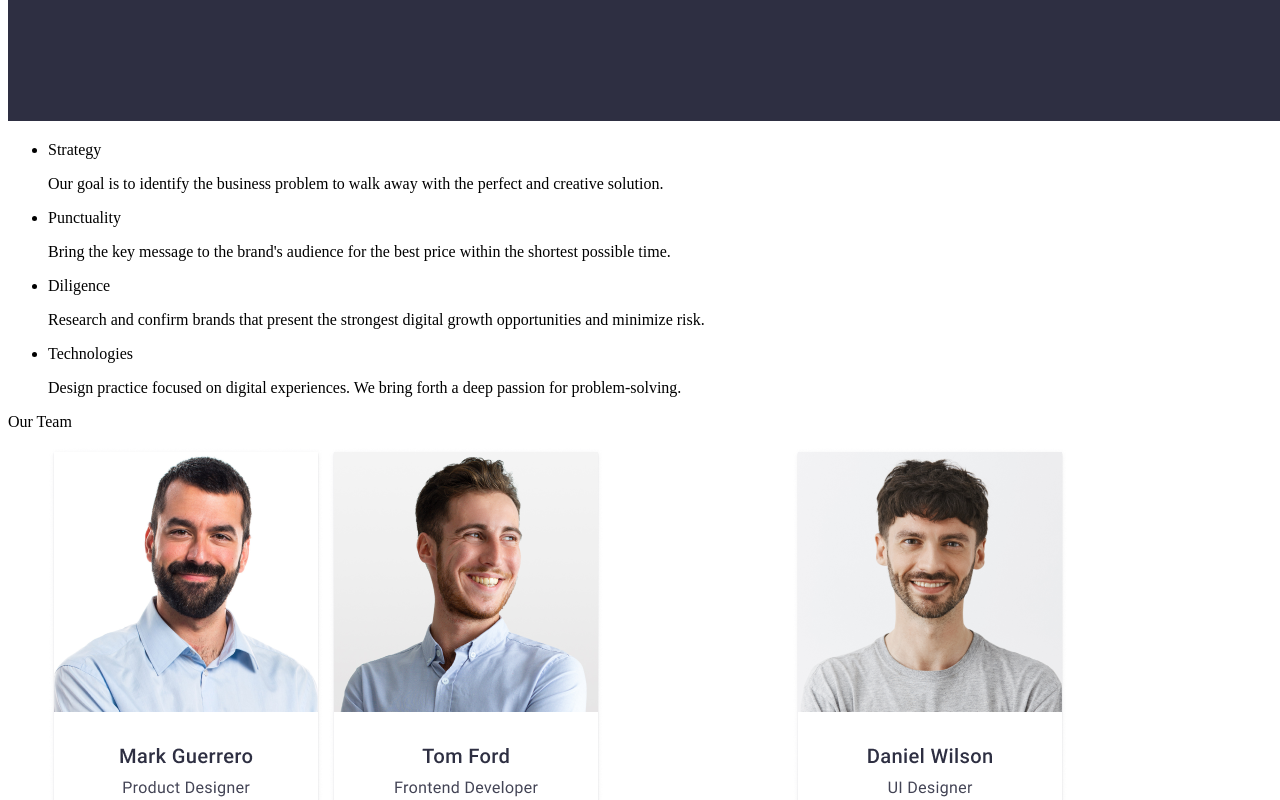
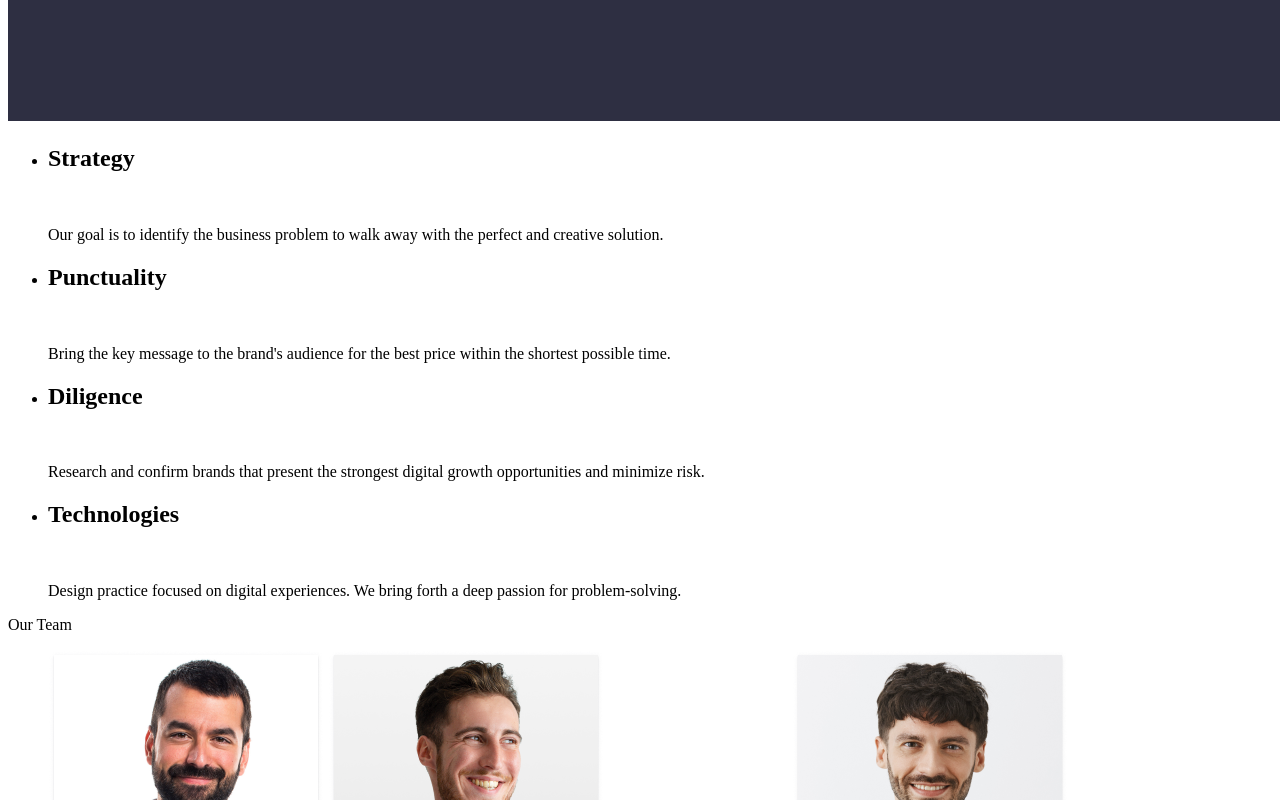
Before and after one commit to torry455/goit-markup-hw-01, a plain HTML site: page index.html in a window 1280 px wide. Shown: the part 627-1427 px from the top of the page. Drawn offline with Linux system fonts and the light colour scheme.

Commit message:
corregated list

```diff
--- a/index.html
+++ b/index.html
@@ -36,18 +36,19 @@
 <nav>
     <ul class="inline">
         <li>
-            Strategy<br>
+            <h2>Strategy</h2><br>
             <p>Our goal is to identify the business problem to walk away with the perfect and creative solution.</p>
         </li>
-        <li>Punctuality<br>
+        <li>
+            <h2>Punctuality</h2><br>
             <p>Bring the key message to the brand's audience for the best price within the shortest possible time.</p>
         </li>
         <li>
-            Diligence<br>
+            <h2>Diligence</h2><br>
             <p>Research and confirm brands that present the strongest digital growth opportunities and minimize risk.</p>
         </li>
         <li>
-            Technologies<br>
+            <h2>Technologies</h2><br>
             <p>Design practice focused on digital experiences. We bring forth a deep passion for problem-solving.</p>
         </li>
     </ul>
```
